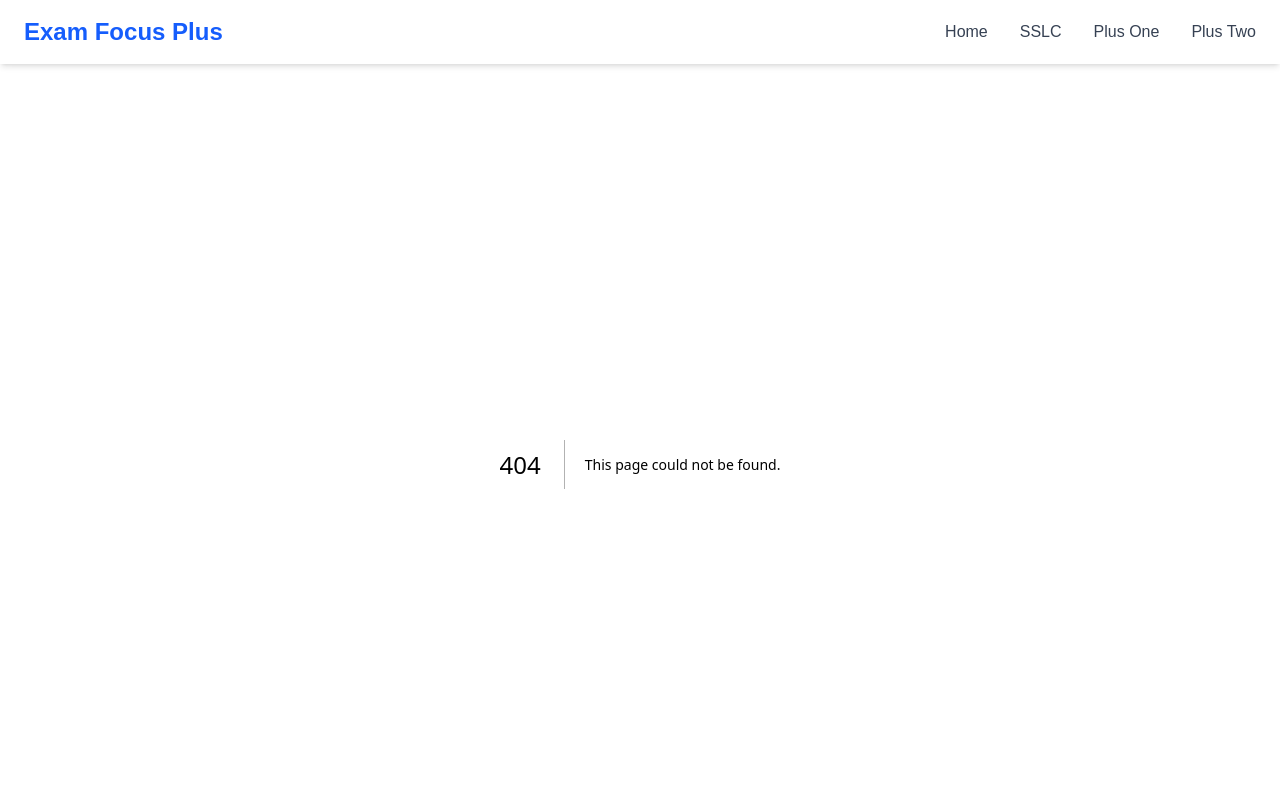
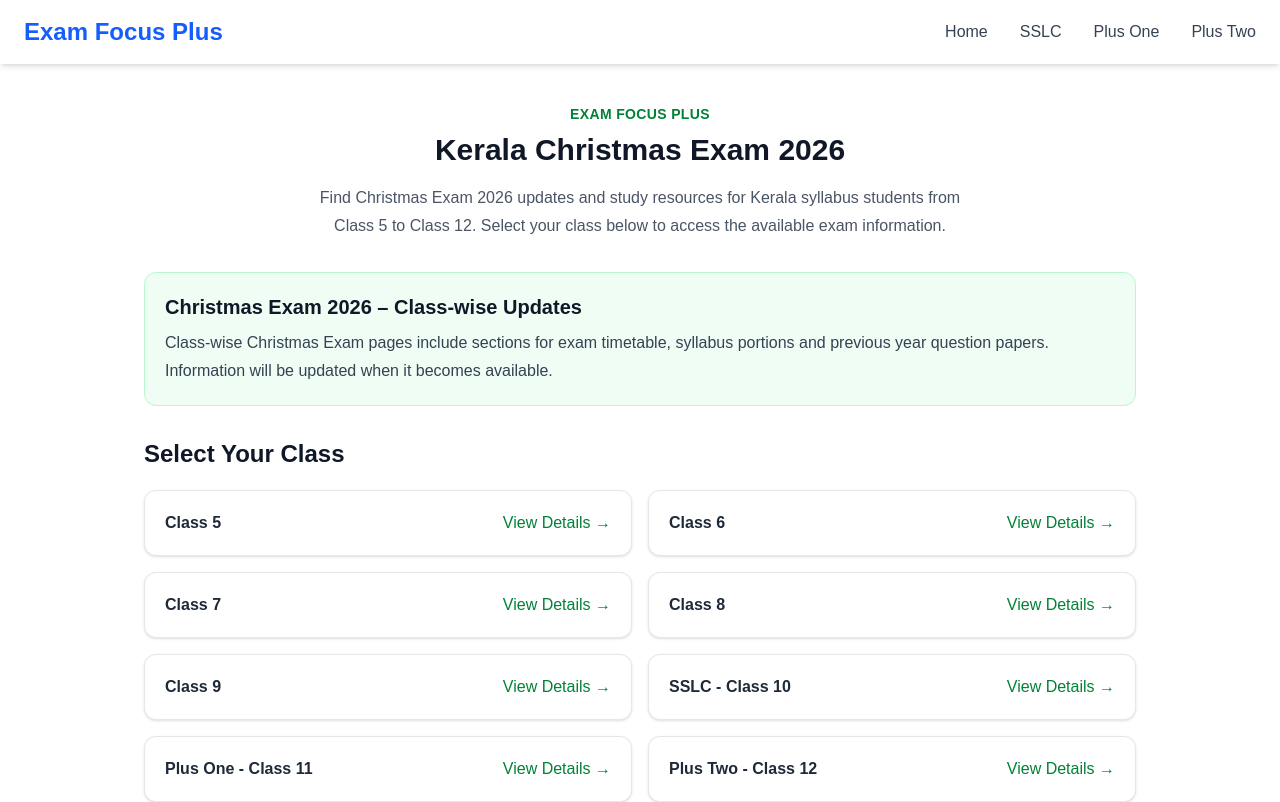
Before and after one commit to examfocusplus/exam-focus-plus, a Next.js app: page /christmas-exam-2026 in a window 1280 px wide. Before the commit this address had no page. Shown: the top 802 px of the page. Built offline with nearby package versions, Linux system fonts and the light colour scheme.

Commit message:
Add Christmas Exam 2026 page

```diff
--- /dev/null
+++ b/app/christmas-exam-2026/page.tsx
@@ -0,0 +1,76 @@
+import Link from "next/link";
+import type { Metadata } from "next";
+
+export const metadata: Metadata = {
+  title: "Kerala Christmas Exam 2026 - Class 5 to 12",
+  description:
+    "Kerala Christmas Exam 2026 study resources for Classes 5 to 12. Find Christmas exam timetable, portions and previous year question papers.",
+  alternates: {
+    canonical: "/christmas-exam-2026",
+  },
+};
+
+const classes = [
+  { name: "Class 5", href: "/class-5" },
+  { name: "Class 6", href: "/class-6" },
+  { name: "Class 7", href: "/class-7" },
+  { name: "Class 8", href: "/class-8" },
+  { name: "Class 9", href: "/class-9" },
+  { name: "SSLC - Class 10", href: "/sslc" },
+  { name: "Plus One - Class 11", href: "/plus-one" },
+  { name: "Plus Two - Class 12", href: "/plus-two" },
+];
+
+export default function ChristmasExamPage() {
+  return (
+    <main className="mx-auto max-w-5xl px-4 py-10">
+      <section className="mb-8 text-center">
+        <p className="mb-2 text-sm font-semibold uppercase tracking-wide text-green-700">
+          Exam Focus Plus
+        </p>
+
+        <h1 className="mb-4 text-3xl font-bold text-gray-900">
+          Kerala Christmas Exam 2026
+        </h1>
+
+        <p className="mx-auto max-w-2xl text-base leading-7 text-gray-600">
+          Find Christmas Exam 2026 updates and study resources for Kerala
+          syllabus students from Class 5 to Class 12. Select your class below
+          to access the available exam information.
+        </p>
+      </section>
+
+      <section className="mb-8 rounded-xl border border-green-200 bg-green-50 p-5">
+        <h2 className="mb-2 text-xl font-bold text-gray-900">
+          Christmas Exam 2026 – Class-wise Updates
+        </h2>
+        <p className="leading-7 text-gray-700">
+          Class-wise Christmas Exam pages include sections for exam timetable,
+          syllabus portions and previous year question papers. Information will
+          be updated when it becomes available.
+        </p>
+      </section>
+
+      <section>
+        <h2 className="mb-5 text-2xl font-bold text-gray-900">
+          Select Your Class
+        </h2>
+
+        <div className="grid grid-cols-1 gap-4 sm:grid-cols-2">
+          {classes.map((item) => (
+            <Link
+              key={item.href}
+              href={item.href}
+              className="flex items-center justify-between rounded-xl border border-gray-200 bg-white p-5 shadow-sm transition hover:border-green-500 hover:shadow-md"
+            >
+              <span className="font-semibold text-gray-800">
+                {item.name}
+              </span>
+              <span className="text-green-700">View Details →</span>
+            </Link>
+          ))}
+        </div>
+      </section>
+    </main>
+  );
+}
```
